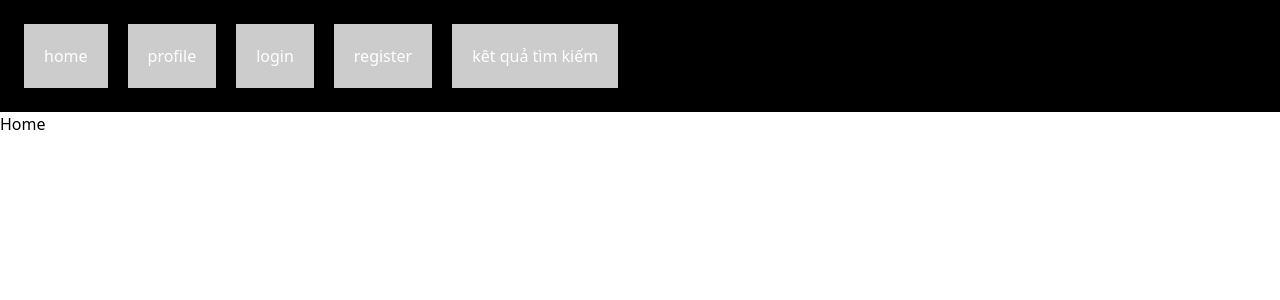
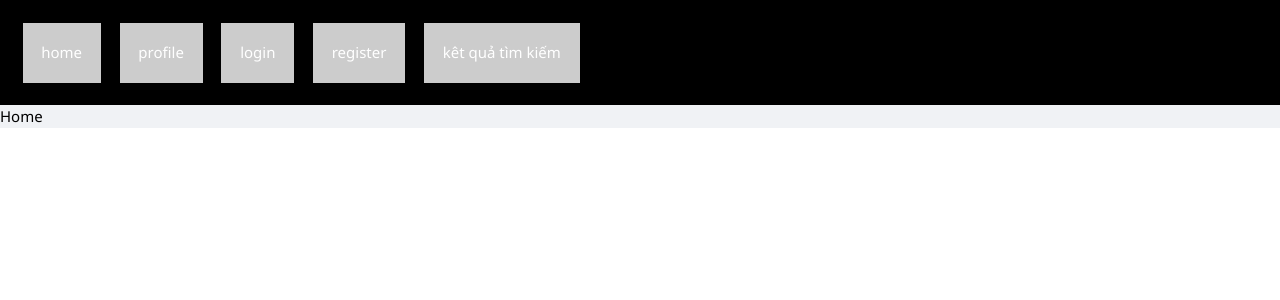
Before and after one commit to xuanbien12/test, a React (Create React App) app: page / in a window 1280 px wide. Shown: the top 300 px of the page. Built offline with nearby package versions, Linux system fonts and the light colour scheme.

Commit message:
[update] pages

```diff
--- a/src/App/App.tsx
+++ b/src/App/App.tsx
@@ -1,24 +1,22 @@
 import React, { Suspense } from 'react';
 import './style.css'
 import {
-  Navigate,
+
   Outlet,
   Route,
   Routes,
-  useLocation,
-  useNavigate,
 } from "react-router-dom";
 
 import { routePortal } from '../routes/PortalRoute';
 import LayoutPage from '../components/layout/LayoutPage';
 import Login from '../components/organisms/login/Login';
 import Register from '../components/organisms/login/Register';
-import SearchResults from '../components/organisms/searchResults/SearchResults';
 
 function App() {
+
   return (
-    <Suspense fallback={<></>} >
-      <div className="App">
+
+    <div className="App bg-[#f0f2f5] ">
 
       <Routes>
         <Route path='/login' element={<Login />} />
@@ -32,8 +30,11 @@ function App() {
             </LayoutPage>
           }
         >
+
           <Route path='/'>
+
             {
+
               routePortal.map(route => (
                 <Route
                   key={route.id}
@@ -42,15 +43,17 @@ function App() {
                 >
 
                 </Route>
+
               ))
             }
+
           </Route>
 
         </Route>
       </Routes >
 
     </div >
-    </Suspense>
+
   );
 }
 
--- a/src/App/style.css
+++ b/src/App/style.css
@@ -1,3 +1,28 @@
 @tailwind base;
 @tailwind components;
 @tailwind utilities;
+
+* {
+    box-sizing: border-box;
+    padding: 0;
+    margin: 0;
+    font-size: 15px;
+    font-family: 'Segoe UI', Tahoma, Geneva, Verdana, sans-serif;
+}
+
+h1,
+h2,
+h3,
+h4,
+h5,
+h6 {
+    padding: 0;
+    margin: 0;
+}
+
+tr,
+td,
+ul,
+ol {
+    list-style: none;
+}
--- /dev/null
+++ b/src/components/Button/Button.jsx
@@ -0,0 +1,9 @@
+import React from 'react'
+
+const Button = ({ chilldren, props }) => {
+    const { onClick, type } = props
+    return (
+        <button onClick={onClick} type={type} >{chilldren}</button>
+    )
+}
+export default <But></But>
--- /dev/null
+++ b/src/components/Input/Input.jsx
@@ -0,0 +1,9 @@
+import React from 'react'
+
+const Input = (props) => {
+    const { name, type, onChange, value, placeholder } = props
+    return (
+        <input type={type} onChange={onChange} value={value} name={name} placeholder={placeholder} />
+    )
+}
+export default Input
--- a/src/components/layout/LayoutPage.tsx
+++ b/src/components/layout/LayoutPage.tsx
@@ -1,9 +1,12 @@
-import React from "react";
+import React, { Suspense } from 'react';
 import { Link } from "react-router-dom";
+import { Spin } from 'antd';
+import { LoadingOutlined } from '@ant-design/icons';
 export type PropsLayout = {
     children: React.ReactNode;
 };
 const LayoutPage = ({ children }: any) => {
+    const antIcon = <LoadingOutlined style={{ fontSize: 100 }} spin />;
     return (
         <div>
             <header className="bg-black p-6 text-[#fff]  flex gap-5">
@@ -13,7 +16,11 @@ const LayoutPage = ({ children }: any) => {
                 <Link className="p-5 bg-[#ccc] " to='/register'>register</Link>
                 <Link className="p-5 bg-[#ccc] " to='/searchResults'>kêt quả tìm kiếm</Link>
             </header>
-            <div>{children}</div>
+            <div>
+                <Suspense fallback={<Spin className='w-full h-[80vh] flex items-center justify-center ' indicator={antIcon} />} >
+                    {children}
+                </Suspense>
+            </div>
         </div>
     )
 }
```
Lines whose indentation alone changed are shown as unchanged.
